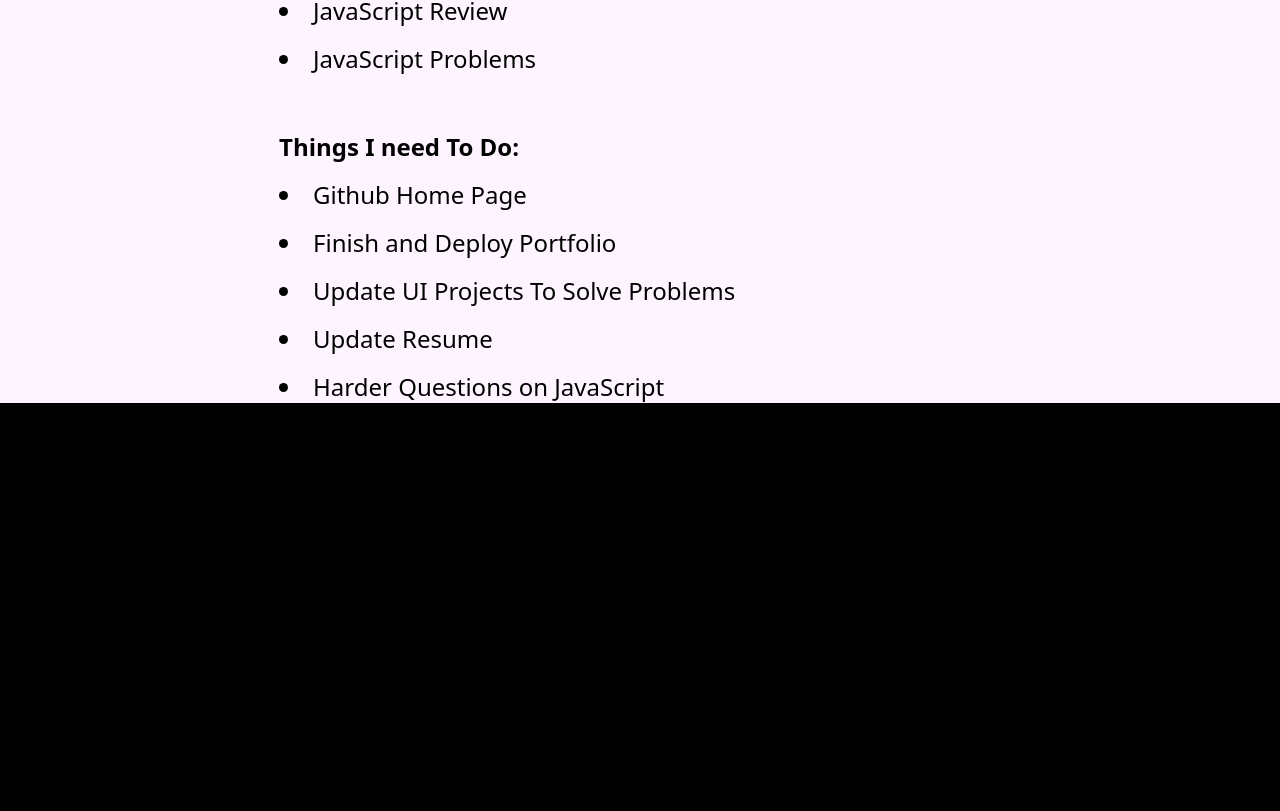
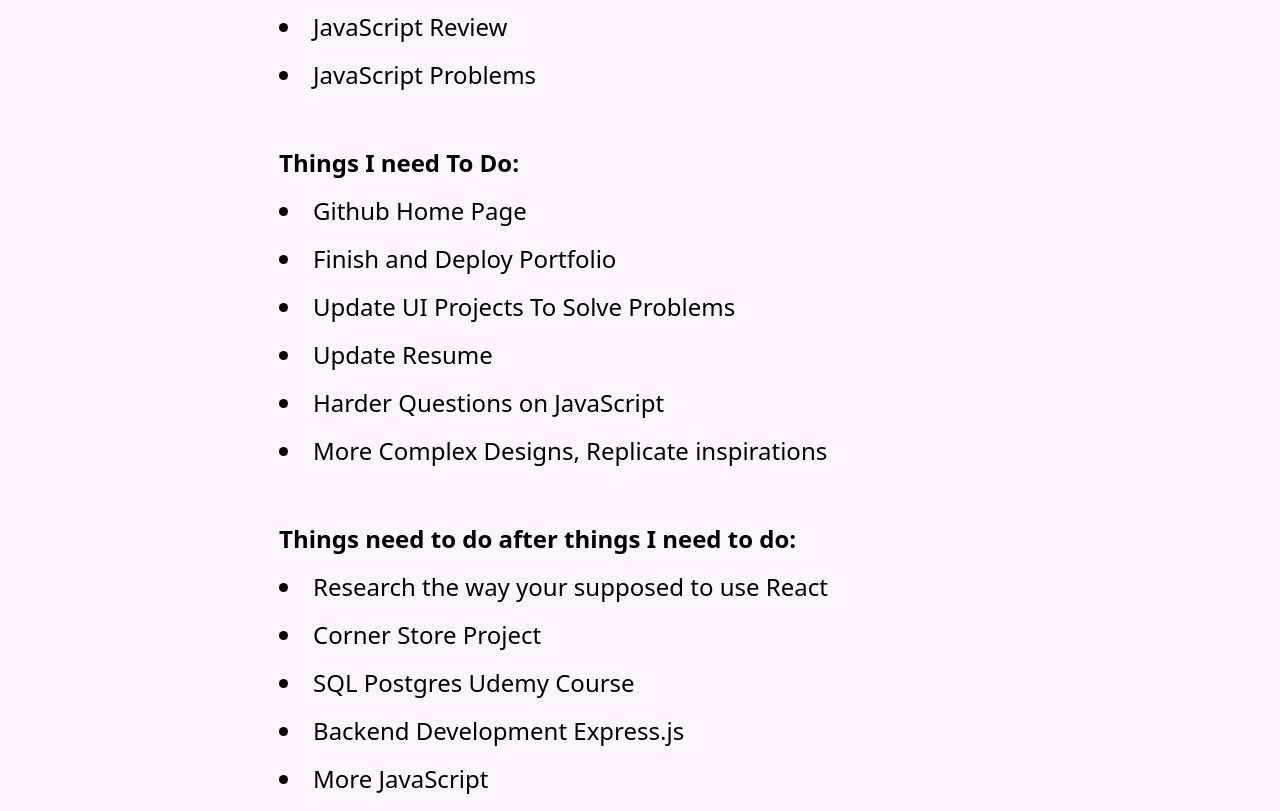
Before and after one commit to Davonne007-TX/game-plan, a React (Vite) app: page /gamePlan11 in a window 1280 px wide. Shown: the part 397-1208 px from the top of the page. Before the commit the page ends 800 px from the top, so only its background shows below. Built offline with nearby package versions, Linux system fonts and the light colour scheme; a web font is replaced by a local one.

Commit message:
add long term plan

```diff
--- /dev/null
+++ b/src/components/Eleven/After.jsx
@@ -0,0 +1,22 @@
+export default function After() {
+  const afterToDo = [
+    { after: "Research the way your supposed to use React", id: 0 },
+    { after: "Corner Store Project", id: 1 },
+    { after: "SQL Postgres Udemy Course", id: 2 },
+    { after: "Backend Development Express.js", id: 3 },
+    { after: "More JavaScript", id: 4 },
+  ];
+
+  return (
+    <>
+      <section className="mt-10 flex flex-col gap-4">
+        <ul className="font-bold">
+          Things need to do after things I need to do:
+        </ul>
+        {afterToDo.map((youCanDoIt, id) => (
+          <li key={id}>{youCanDoIt.after}</li>
+        ))}
+      </section>
+    </>
+  );
+}
--- a/src/components/Eleven/GamePlan11.jsx
+++ b/src/components/Eleven/GamePlan11.jsx
@@ -1,4 +1,5 @@
 import NeedToDo from "./NeedToDo";
+import After from "./After";
 
 export default function GamePlan11() {
   const thingsIveDone = [
@@ -10,7 +11,7 @@ export default function GamePlan11() {
 
   return (
     <>
-      <main className="flex-time bg-fuchsia-50">
+      <main className="flex-time bg-fuchsia-50 p-4">
         <section className="flex flex-col gap-4 text-2xl">
           <h1 className="text-black font-bold text-3xl mt-10 text-center">
             Game Plan #11
@@ -22,6 +23,7 @@ export default function GamePlan11() {
           ))}
 
           <NeedToDo />
+          <After />
         </section>
       </main>
     </>
--- a/src/components/Eleven/NeedToDo.jsx
+++ b/src/components/Eleven/NeedToDo.jsx
@@ -5,6 +5,7 @@ export default function NeedToDo() {
     { toDo: "Update UI Projects To Solve Problems", id: 2 },
     { toDo: "Update Resume", id: 3 },
     { toDo: "Harder Questions on JavaScript" },
+    { toDo: "More Complex Designs, Replicate inspirations" },
   ];
 
   return (
```
